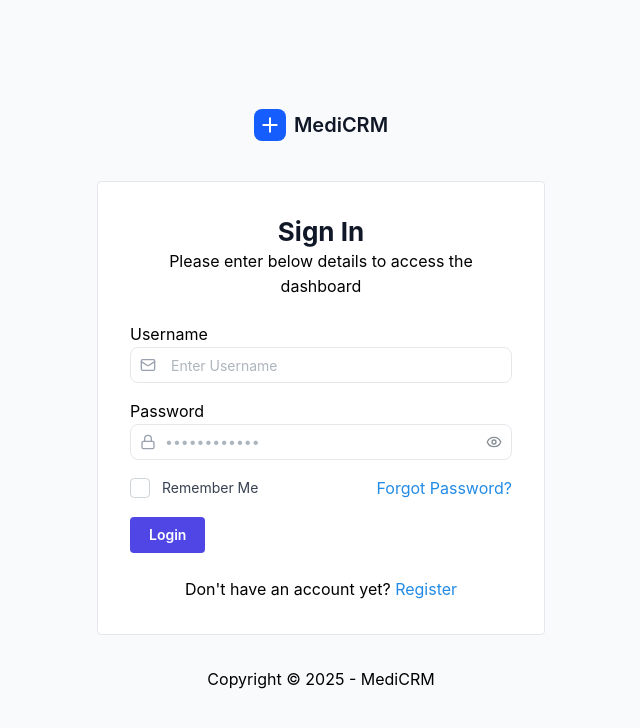
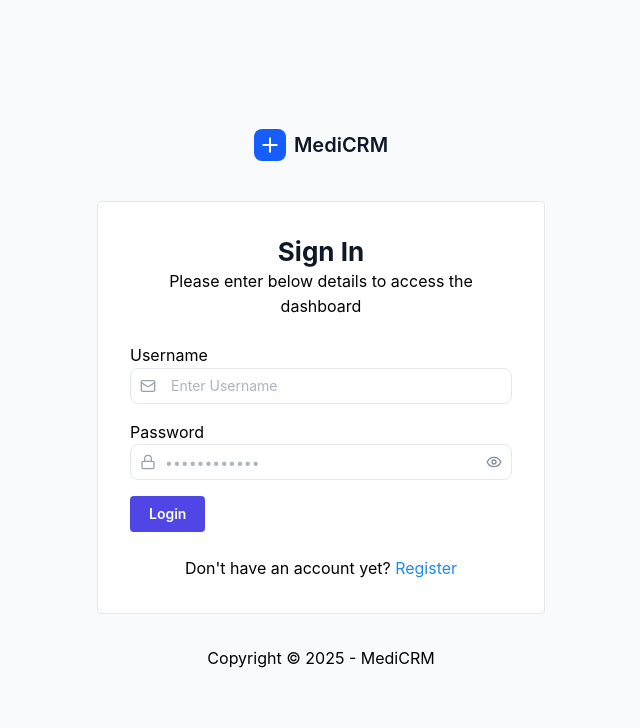
Before and after one commit to newuzbdev/clinic, a React (Vite) app: page /login in a window 1280 px wide. Shown: the top 728 px of the page, without its empty margins (319-959 px from the left). Built offline with nearby package versions, Linux system fonts and the light colour scheme.

Commit message:
fix: error

```diff
--- a/src/pages/login/ui/login-form.tsx
+++ b/src/pages/login/ui/login-form.tsx
@@ -94,22 +94,7 @@
                         />
                     </div>
 
-                    <div className="flex items-center justify-between">
-                        <Checkbox
-                            label="Remember Me"
-                            checked={rememberMe}
-                            onChange={(e) => setRememberMe(e.currentTarget.checked)}
-                            styles={{
-                                label: {
-                                    fontSize: "14px",
-                                    color: "#374151",
-                                },
-                            }}
-                        />
-                        <Anchor href="#" className="text-sm text-red-500 hover:text-red-600">
-                            Forgot Password?
-                        </Anchor>
-                    </div>
+
 
                     <Button
                         type="submit"
```
